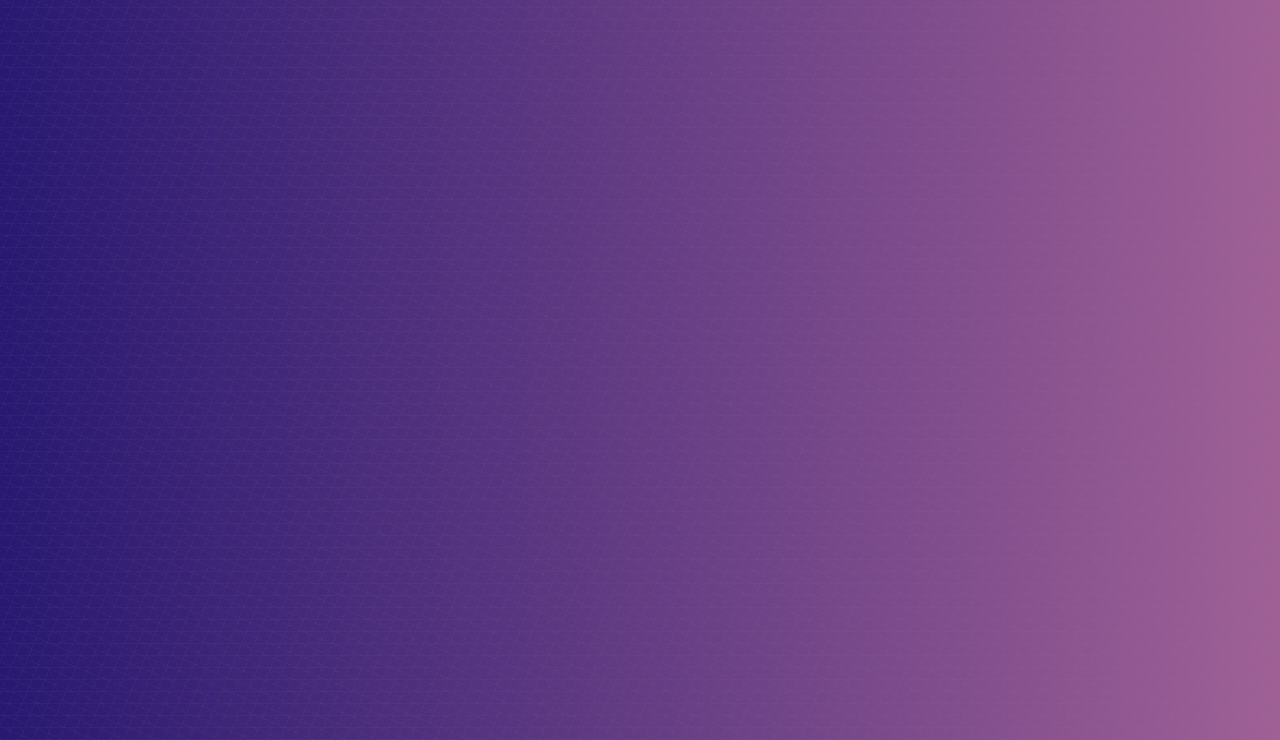
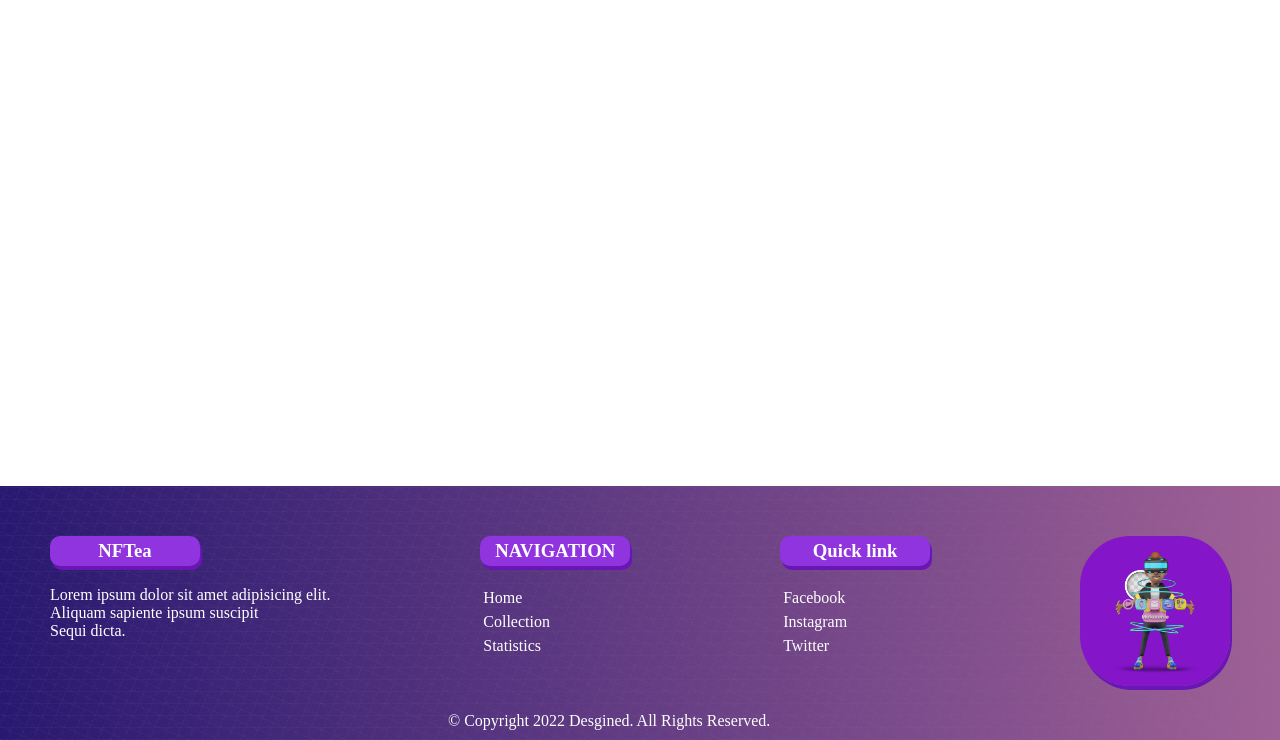
Before and after one commit to jalal-lagdimi/NFTea-website, a PHP site: page / in a window 1280 px wide. Shown: the part 60-800 px from the top of the page. Run offline with PHP 8.4, Linux system fonts and the light colour scheme.

Commit message:
footer commit

```diff
--- a/index.html
+++ b/index.html
@@ -17,6 +17,48 @@
                  <li> <a href="#">STATISTICS</a> </li>
             </ul>
     </header>
-    <div class="container"></div>
+    <section class="container">
+
+    </section>
+
+
+
+
+    <!-- foooter -->
+    <footer >
+        <section class="footer">
+            <div class="footer-content">
+                <div>
+                    <H3>NFTea</H3>
+                    <p>Lorem ipsum dolor sit amet adipisicing elit. <br> Aliquam sapiente ipsum suscipit  <br> Sequi dicta.</p>
+                </div>
+                <div>
+                    <h3>NAVIGATION</h3>
+                    <ul>
+                        <li>Home</li>
+                        <li>Collection</li>
+                        <li>Statistics</li>
+                    </ul>
+                </div>
+                <div>
+                    <h3>Quick link</h3>
+                    <ul>
+                        <li>Facebook</li>
+                        <li>Instagram</li>
+                        <li>Twitter</li>
+                    </ul>
+                </div>
+                <div>
+                    <img src="./img/footer-img.jpg" alt="">
+                </div>
+            </div>
+            <div class="copyright">
+                <p>© Copyright 2022 Desgined. All Rights Reserved.</p>
+            </div>
+
+        </section>
+
+    </footer>
+
 </body>
 </html>
--- a/style.css
+++ b/style.css
@@ -6,6 +6,7 @@
     scroll-behavior: smooth;
     text-decoration: none;
 }
+
 header{
     position: fixed;
     float: right;
@@ -32,12 +33,42 @@ header{
     height: 50px;
     margin-left: 30px;
  }
-
-body{
-    height: 100%;
-    width: 100%;
+ .footer-content {
     background-color: #003FFF;
     background-image: repeating-linear-gradient(0deg, hsla(83,0%,53%,0.03) 0px, hsla(83,0%,53%,0.03) 1px,transparent 1px, transparent 12px),repeating-linear-gradient(67.5deg, hsla(83,0%,53%,0.03) 0px, hsla(83,0%,53%,0.03) 1px,transparent 1px, transparent 12px),repeating-linear-gradient(157.5deg, hsla(83,0%,53%,0.03) 0px, hsla(83,0%,53%,0.03) 1px,transparent 1px, transparent 12px),repeating-linear-gradient(112.5deg, hsla(83,0%,53%,0.03) 0px, hsla(83,0%,53%,0.03) 1px,transparent 1px, transparent 12px),repeating-linear-gradient(22.5deg, hsla(83,0%,53%,0.03) 0px, hsla(83,0%,53%,0.03) 1px,transparent 1px, transparent 12px),repeating-linear-gradient(0deg, hsla(83,0%,53%,0.03) 0px, hsla(83,0%,53%,0.03) 1px,transparent 1px, transparent 12px),repeating-linear-gradient(112.5deg, hsla(83,0%,53%,0.03) 0px, hsla(83,0%,53%,0.03) 1px,transparent 1px, transparent 12px),repeating-linear-gradient(22.5deg, hsla(83,0%,53%,0.03) 0px, hsla(83,0%,53%,0.03) 1px,transparent 1px, transparent 12px),linear-gradient(90deg, rgb(40, 24, 113),rgb(159, 96, 150));
     background-attachment: fixed;
     background-size: cover;
+    width: 100%;
+    color: #fff;
+    position: absolute;
+    bottom: 0px;
+    display: flex;
+    padding: 50px;
+    justify-content: space-between;
 }
+.footer-content img{
+    width: 150px;
+    height: 150px;
+    border-radius: 50px;
+    box-shadow: 2px 4px #6a16b4;
+}
+.footer-content h3{
+    margin-bottom: 20px;
+    background-color: #8f34df;
+    width: 150px;
+    height: 30px;
+    padding-top: 4px;
+    border-radius: 10px;
+    text-align: center;
+    box-shadow: 2px 4px #6a16b4;
+}
+.footer-content li{
+    padding: 3px;
+}
+.footer .copyright p{
+    position: absolute;
+    bottom: 0px;
+    color:#fff;
+    left: 35%;
+    margin-bottom: 10px;
+}
```
Also changed, not shown: img/footer-img.jpg (added).
